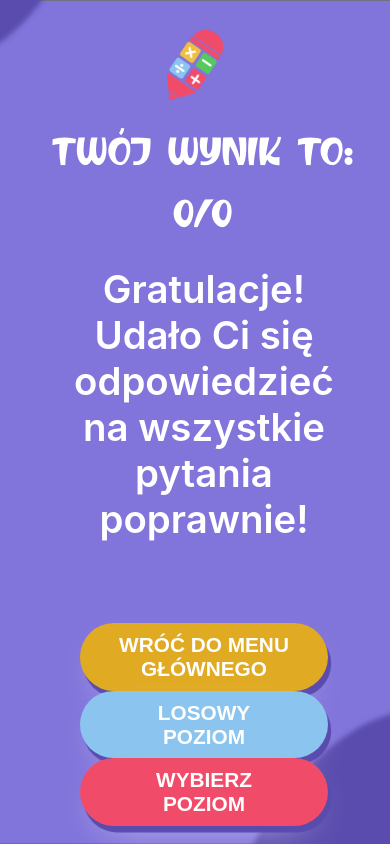
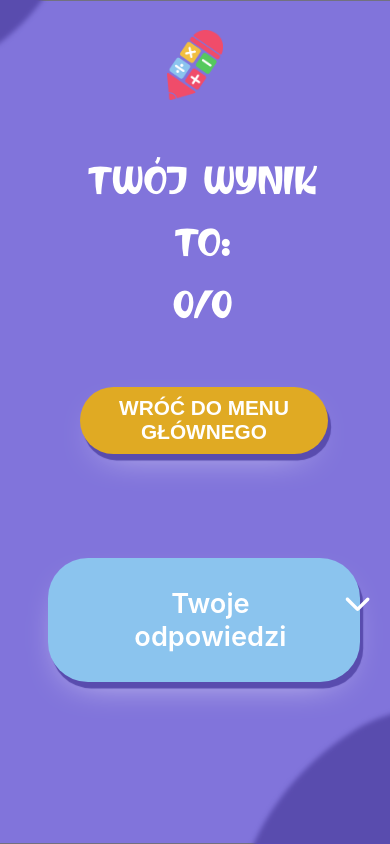
Before and after one commit to RZEPI/pg-group-project, a React (Create React App) app in the folder frontend/: page /results in a window 390 px wide. Shown: the top 844 px of the page. Built offline with nearby package versions, Linux system fonts and the light colour scheme.

Commit message:
made result page more responsive

```diff
--- a/frontend/src/Components/components/MainButtonContainer.jsx
+++ b/frontend/src/Components/components/MainButtonContainer.jsx
@@ -13,10 +13,17 @@ export default function MainButtonContainer({ isMainPage = true }) {
   function handleRandomLevelClick()
   {
     const randomLevelId = Math.floor(Math.random() * DUMMY_QUESTIONS.length);
-    navigate(`/level/${randomLevelId}?random=true`);
+    navigate(`/level/${randomLevelId}?back=main`);
+  }
+
+  let classes = styles["button-container"];
+
+  if(!isMainPage)
+  {
+    classes += " " + styles["button-container__results"];
   }
   return (
-    <div className={styles["button-container"]}>
+    <div className={classes}>
       {isMainPage ? (
           <Button color="yellow" onClick={setDefault} href="/level/0">
             Zagraj <br /> od początku
--- a/frontend/src/Components/components/pages/Level.jsx
+++ b/frontend/src/Components/components/pages/Level.jsx
@@ -22,7 +22,7 @@ export default function Level() {
   const activeQuestion = DUMMY_QUESTIONS[levelId] || {};
 
   function handleAnswerSelection() {
-    if(queryParams.get("random") === "true") {
+    if(queryParams.get("back") === "main") {
       navigate('/');
     }else{
       navigate(`/level/${levelId + 1}`);
--- a/frontend/src/Components/components/pages/Results.jsx
+++ b/frontend/src/Components/components/pages/Results.jsx
@@ -25,7 +25,7 @@ export default function Results() {
         <BigLogo />
         <h1>Twój wynik to:<br/>
             {`${points}/${maxPoints}`}</h1>
-        <h2>{message}</h2>
+        <h2 className="message">{message}</h2>
         <MainButtonContainer isMainPage={false} />
         <AnswersPreview allAnswers={answers} />
 
--- a/frontend/src/Components/styles/AllAnswers.module.css
+++ b/frontend/src/Components/styles/AllAnswers.module.css
@@ -17,7 +17,7 @@
   }
   .all-answers-container div {
     margin: 0.7em;
-    padding: 0.3em;
+    padding: 0.3em 0.3em 0 0.3em;
     background-color: #5e8dbf;
     border-radius: 2.5em;
 }
--- a/frontend/src/Components/styles/AnswersChoice.module.css
+++ b/frontend/src/Components/styles/AnswersChoice.module.css
@@ -56,3 +56,18 @@
         font-size: 1.7em;
     }
 }
+
+
+@media (width < 1000px)
+{
+    .answers-choice
+    {
+        flex-direction: column;
+        height: 30em;
+    }
+    .choice-button
+    {
+        font-size: 1.5em;
+    }
+
+}
--- a/frontend/src/Components/styles/ClassChoice.module.css
+++ b/frontend/src/Components/styles/ClassChoice.module.css
@@ -1,7 +1,7 @@
 .choice-container
 {
     top:3em;
-    margin-left: calc(100% - 10vw - 7em);
+    right: 7em;
     width: 10vw;
     position: absolute;
     cursor: pointer;
@@ -95,6 +95,12 @@
         height: 0.8em;
     }
 }
+@media (width < 1200px)
+{
+    .choice-container{
+        width: 15vw;
+    }
+}
 
 @media (width < 1000px)
 {
--- a/frontend/src/Components/styles/MainButtonContainer.module.css
+++ b/frontend/src/Components/styles/MainButtonContainer.module.css
@@ -17,4 +17,14 @@
         height: 100%;
         align-items: center;
     }
+
+    .button-container__results
+    {
+        height: auto;
+        padding:2em;
+    }
+    .button-container__results > :not(:first-child)
+    {
+        display: none;
+    }
 }
--- a/frontend/src/Components/styles/MainSideContent.css
+++ b/frontend/src/Components/styles/MainSideContent.css
@@ -85,17 +85,22 @@
 {
     .main-side-container h1
     {
-        font-size: 3.5em;
+        margin-top: 1.3em;
+        font-size: 4.5em;
         letter-spacing: 0;
+        width: 80%;
     }
     .main-side-container p
     {
         font-size: 1.3rem;
     }
-
+    .message
+    {
+        display: none;
+    }
 }
 
-@media (width < 400px)
+@media (width < 600px)
 {
     .main-side-container h1
     {
--- a/frontend/src/Components/styles/Question.module.css
+++ b/frontend/src/Components/styles/Question.module.css
@@ -31,6 +31,7 @@
 {
     .question-card
     {
+        margin-top: 2em;
         font-size: 1.4rem;
     }
 }
--- a/frontend/src/Components/styles/UsersAnswers.module.css
+++ b/frontend/src/Components/styles/UsersAnswers.module.css
@@ -1,9 +1,19 @@
 .correct
 {
     color: rgb(172, 230, 172);
+    padding-bottom: 1em;
 }
 
 .incorrect
 {
     color: rgb(255, 193, 193);
 }
+
+@media (width < 600px)
+{
+    .correct
+    .incorrect
+    {
+        padding-bottom: 0.5em;
+    }
+}
```
